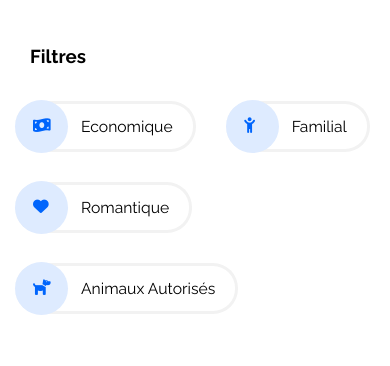
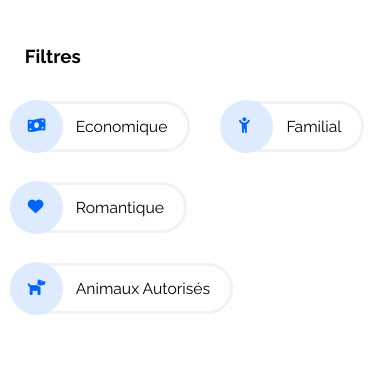
Before and after one commit to Percolateur2000/Projet2, a plain HTML site: page index.html in a window 390 px wide. Shown: the part 299-665 px from the top of the page. Drawn offline with Linux system fonts and the light colour scheme.

Commit message:
ecart filtres

```diff
--- a/css/styles.css
+++ b/css/styles.css
@@ -458,11 +458,6 @@ span{
     margin: auto;
   }
 
-  .info-top,
-  #filtres,
-  .info {
-    padding-left: 15px;
-  }
 
   .header {
     display: flex;
@@ -516,6 +511,12 @@ span{
     display: flex;
     flex-direction: column;
     flex-wrap: wrap;
+    align-content: space-around
+  }
+
+
+  .containerf{
+    width: 95%;
   }
 
   .filtre {
```
